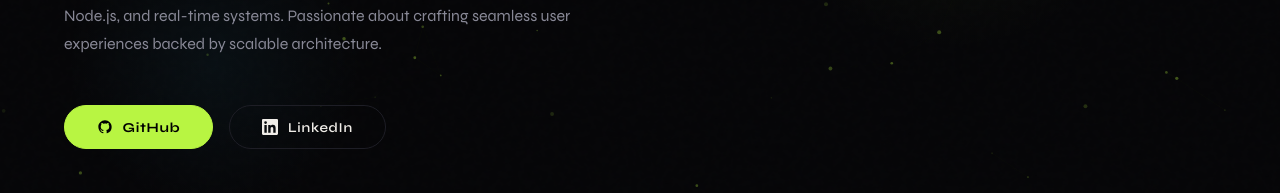
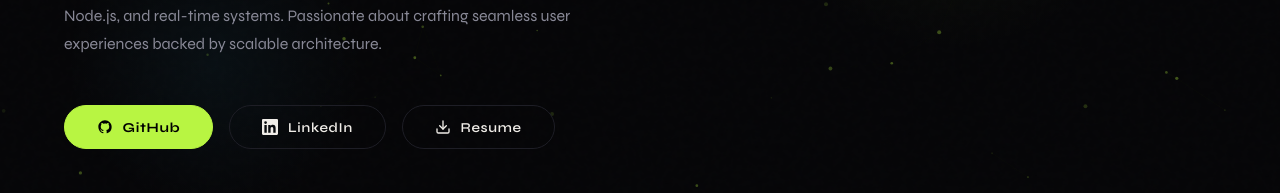
Before and after one commit to jatin-senpai/portfolio, a React (Vite) app: page / in a window 1280 px wide. Shown: the part 507-700 px from the top of the page. Built offline with nearby package versions, Linux system fonts and the light colour scheme; a web font is replaced by a local one.

Commit message:
Add download resume button with PDF in Hero section

```diff
--- a/src/components/Hero.jsx
+++ b/src/components/Hero.jsx
@@ -171,6 +171,20 @@ export default function Hero() {
           >
             <LinkedinIcon /> LinkedIn
           </a>
+          <a href="/resume.pdf" download="Jatin_Yadav_Resume.pdf" style={{
+            display: 'flex', alignItems: 'center', gap: '0.6rem',
+            padding: '0.8rem 2rem',
+            background: 'transparent', color: 'var(--text)',
+            fontWeight: 600, fontSize: '0.85rem',
+            letterSpacing: '0.05em', borderRadius: '100px',
+            border: '1px solid var(--border)',
+            transition: 'border-color 0.2s, transform 0.2s',
+          }}
+          onMouseEnter={e => { e.currentTarget.style.borderColor = 'var(--accent)'; e.currentTarget.style.color = 'var(--accent)'; e.currentTarget.style.transform = 'translateY(-2px)' }}
+          onMouseLeave={e => { e.currentTarget.style.borderColor = 'var(--border)'; e.currentTarget.style.color = 'var(--text)'; e.currentTarget.style.transform = 'none' }}
+          >
+            <DownloadIcon /> Resume
+          </a>
         </div>
       </div>
 
@@ -194,3 +208,7 @@ function GithubIcon() {
 function LinkedinIcon() {
   return <svg width="16" height="16" viewBox="0 0 24 24" fill="currentColor"><path d="M20.447 20.452h-3.554v-5.569c0-1.328-.027-3.037-1.852-3.037-1.853 0-2.136 1.445-2.136 2.939v5.667H9.351V9h3.414v1.561h.046c.477-.9 1.637-1.85 3.37-1.85 3.601 0 4.267 2.37 4.267 5.455v6.286zM5.337 7.433a2.062 2.062 0 01-2.063-2.065 2.064 2.064 0 112.063 2.065zm1.782 13.019H3.555V9h3.564v11.452zM22.225 0H1.771C.792 0 0 .774 0 1.729v20.542C0 23.227.792 24 1.771 24h20.451C23.2 24 24 23.227 24 22.271V1.729C24 .774 23.2 0 22.222 0h.003z"/></svg>
 }
+
+function DownloadIcon() {
+  return <svg width="16" height="16" viewBox="0 0 24 24" fill="none" stroke="currentColor" strokeWidth="2" strokeLinecap="round" strokeLinejoin="round"><path d="M21 15v4a2 2 0 0 1-2 2H5a2 2 0 0 1-2-2v-4"></path><polyline points="7 10 12 15 17 10"></polyline><line x1="12" y1="15" x2="12" y2="3"></line></svg>
+}
```
Also changed, not shown: 2 other files (tests, documents, lock files or other folders).
